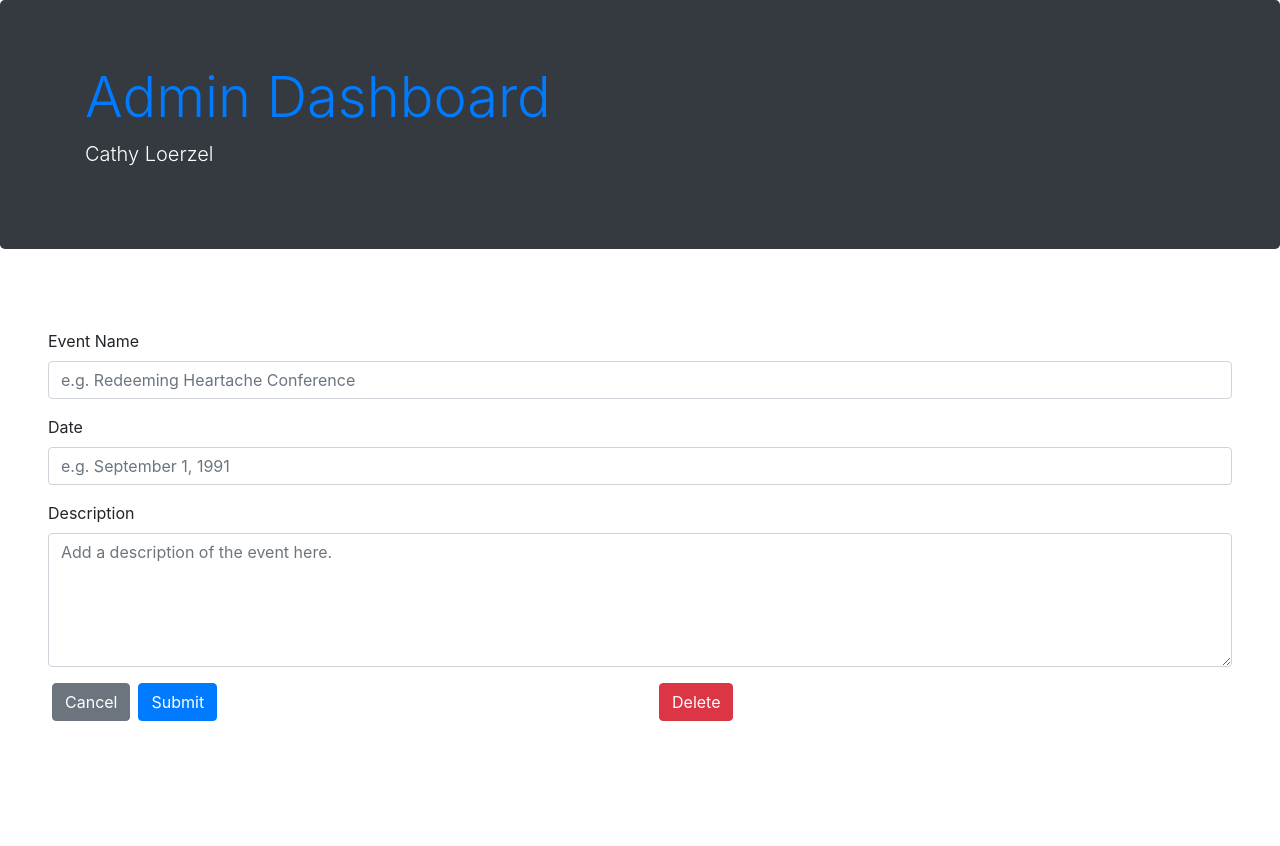
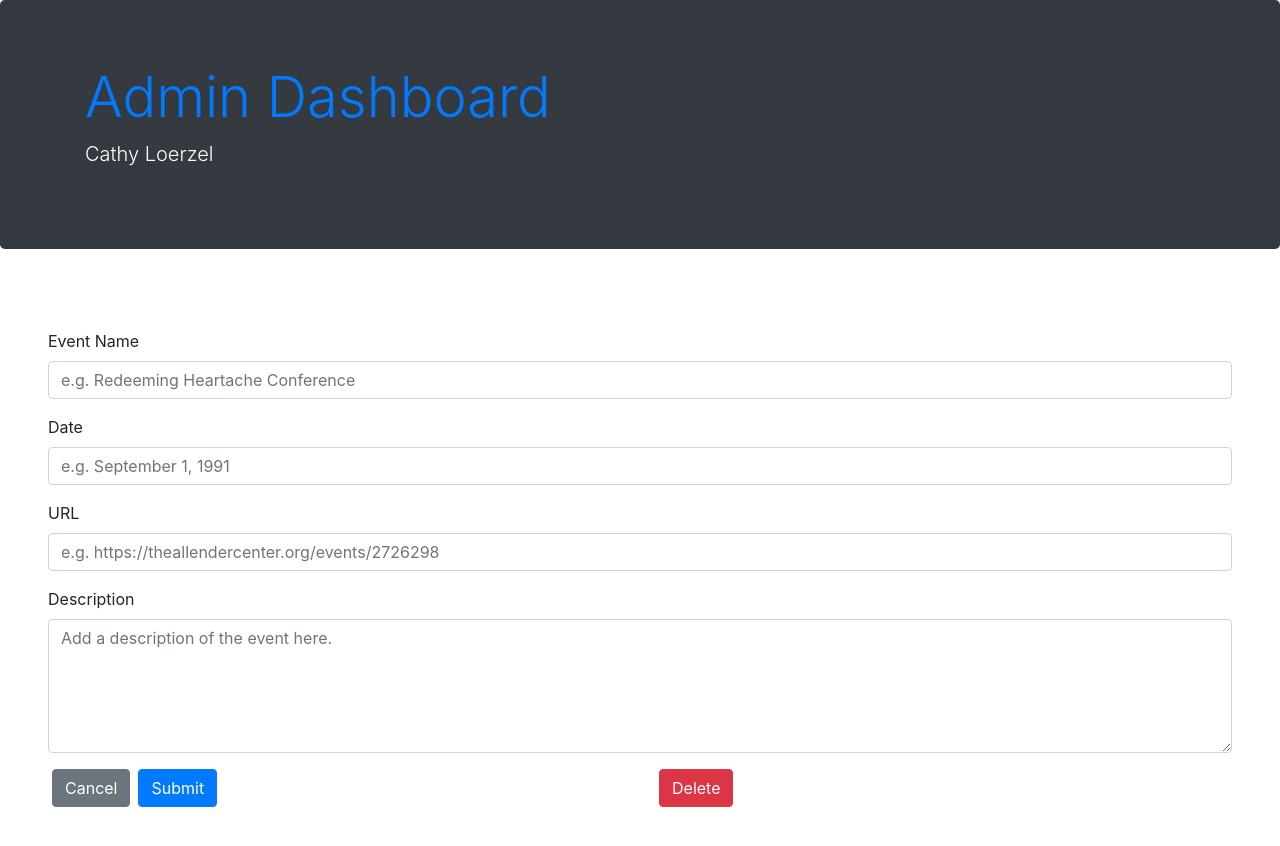
Before and after one commit to austinthaldorfhuelsbeck/cathy-loerzel-dashboard-client, a React (Create React App) app: page /events/new in a window 1280 px wide. Shown: the top 846 px of the page. Before the commit the page ends 800 px from the top, so only its background shows below. Built offline with nearby package versions, Linux system fonts and the light colour scheme.

Commit message:
Add Event URL and create item buttons on grid pages

```diff
--- a/src/components/Forms/EventForm.js
+++ b/src/components/Forms/EventForm.js
@@ -6,7 +6,8 @@ export default function EventForm(props = {
   event_id: null,
   name: "",
   date: "",
-  content: ""
+  content: "",
+  url: ""
 }) {
 
   // Find the event ID, if it exists
@@ -87,6 +88,17 @@ export default function EventForm(props = {
           />
         </div>
         <div className="form-group">
+          <label htmlFor="url">URL</label>
+          <input
+            className="form-control"
+            type="text"
+            placeholder="e.g. https://theallendercenter.org/events/2726298"
+            name="url"
+            onChange={handleChange}
+            value={formData.url}
+          />
+        </div>
+        <div className="form-group">
           <label htmlFor="content">Description</label>
           <textarea
             className="form-control"
--- a/src/components/Grids/BlogsGrid.js
+++ b/src/components/Grids/BlogsGrid.js
@@ -1,4 +1,8 @@
-import React, { useState, useEffect } from "react"
+// Dependencies
+import { useState, useEffect } from "react"
+
+// Components
+import CreateBlogButton from "../Buttons/CreateBlogButton"
 
 // API methods
 import { listBlogs } from "../../utils/api"
@@ -19,6 +23,7 @@ export default function BlogsGrid() {
 
   return (
     <div>
+      <CreateBlogButton />
       <ItemsList selectedList="blogs" items={blogs} preview={false} />
     </div>
   )
--- a/src/components/Grids/EventsGrid.js
+++ b/src/components/Grids/EventsGrid.js
@@ -1,4 +1,5 @@
 import React, { useState, useEffect } from "react"
+import CreateEventButton from "../Buttons/CreateEventButton"
 
 // API methods
 import { listEvents } from "../../utils/api"
@@ -19,6 +20,7 @@ export default function EventsGrid() {
 
   return (
     <div>
+      <CreateEventButton />
       <ItemsList selectedList="events" items={events} preview={false} />
     </div>
   )
```
